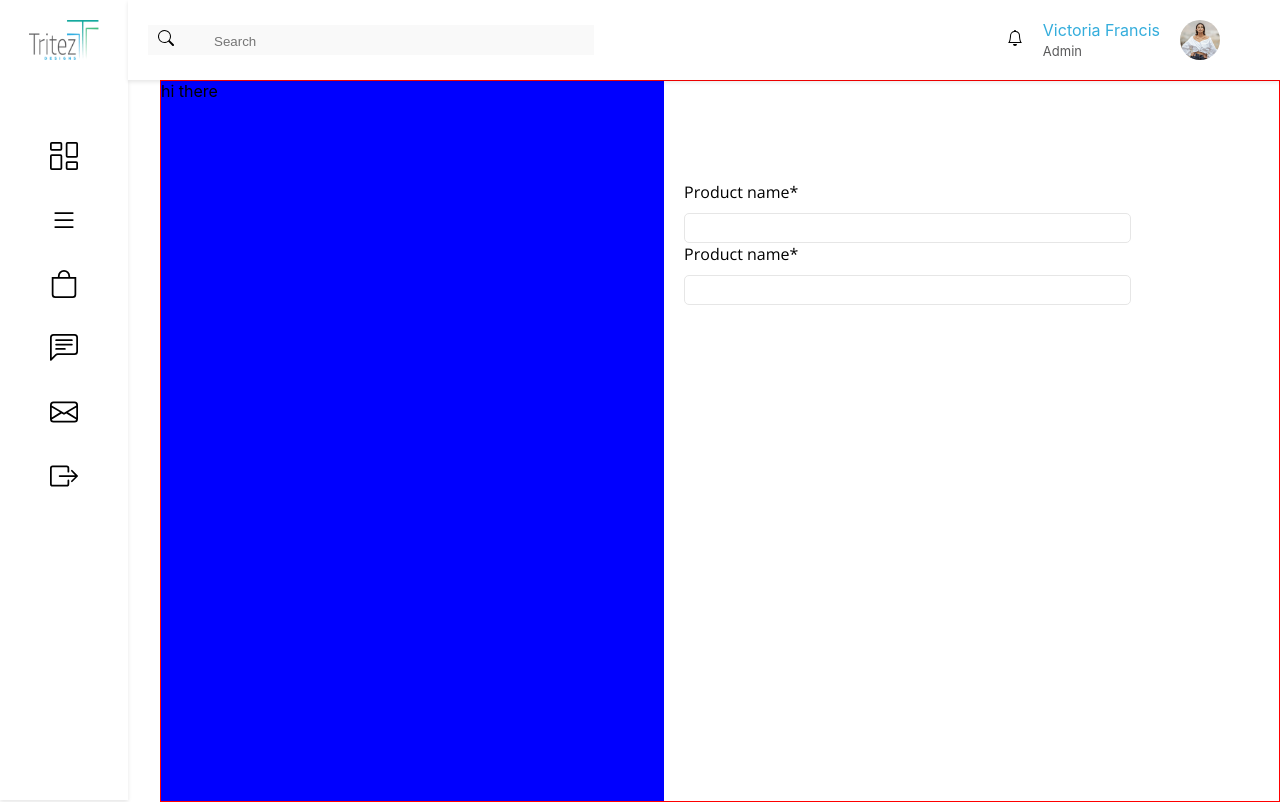
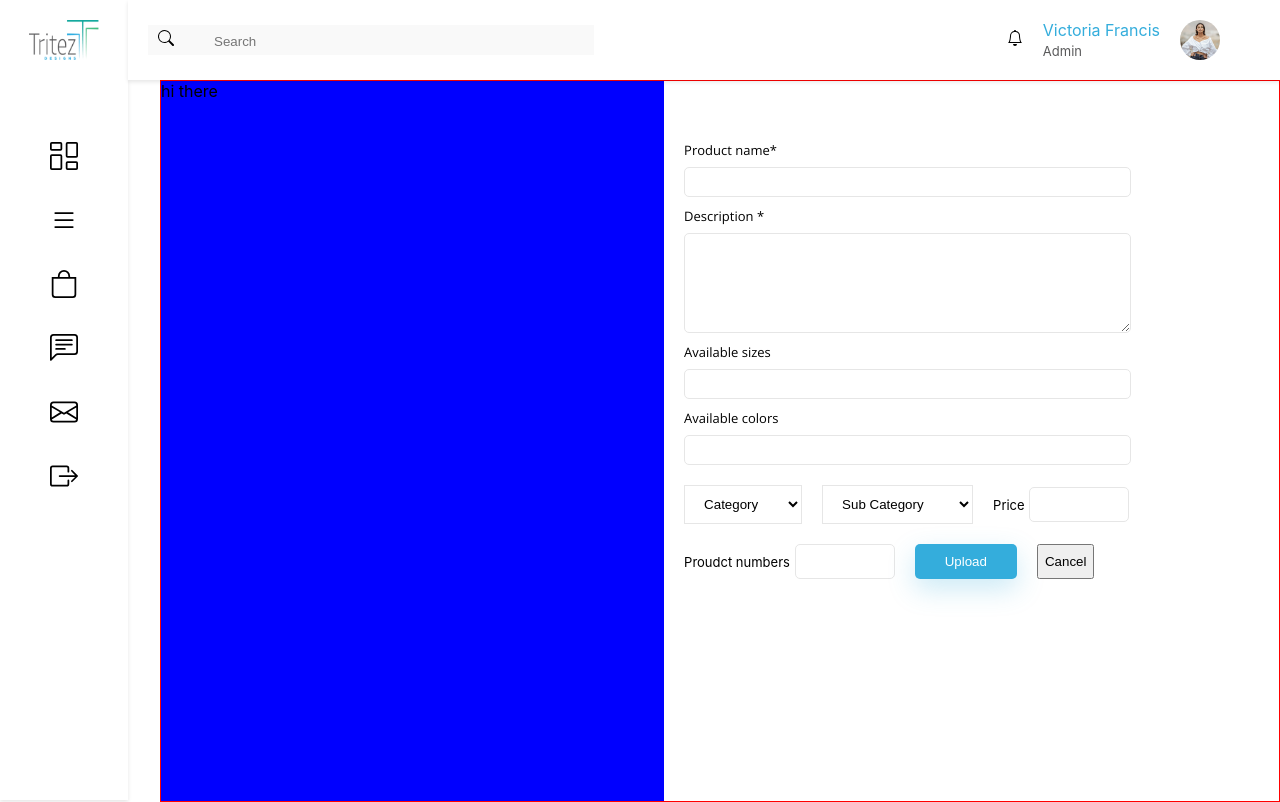
Before and after one commit to sideeq12/admin-trit, a Next.js app: page /addProduct in a window 1280 px wide. Built offline with nearby package versions, Linux system fonts and the light colour scheme; a web font is replaced by a local one.

Commit message:
data input fixes

```diff
--- a/pages/addProduct.tsx
+++ b/pages/addProduct.tsx
@@ -16,7 +16,7 @@ const ImageSection = styled.div`
 const Details = styled.div`
     width : 40%;
     /* background-color: red; */
-    padding-top: 100px;
+    padding-top: 50px;
     height: 90vh;
     margin-left: 20px;
     /* border-left:  1px solid black; */
@@ -25,13 +25,54 @@ const DataInput = styled.div`
     width : 200px;
     width : 100%;
     font-family: 'Open Sans';
+    font-size: small;
+    display: flex;
+    flex-direction: column;
+    gap : 0.5rem;
+    margin-top: 10px;
     input[type=text]{
         width : 100%;
         border: 1px solid #E6E6E6;
         height: 30px;
         border-radius: 5px;
-        margin-top: 10px;
     }
+    textarea{
+        height: 100px;
+        border-radius: 5px;
+        border: 1px solid #E6E6E6;
+    }
+`
+const Select = styled.div`
+    margin-top: 20px;
+    display: flex;
+    font-size: small;
+    div{
+        margin-right: 20px;
+        align-items: center;
+        display: flex;
+        gap : 0.3rem;
+        input{
+            border: 1px solid #E6E6E6;
+            width : 100px;
+            height : 35px;
+            border-radius: 5px;
+        }
+    }
+    select{
+        border: 1px solid #E6E6E6;
+        background-color: white;
+        padding : 10px 15px;
+    }
+    button.upload{
+        background: #34ADDC;
+        border : none;
+        color : white;
+        padding : 5px 30px;
+        box-shadow: 0px 9.88235px 26.3529px rgba(52, 173, 220, 0.25);
+        border-radius: 5px;
+        margin-right: 20px;
+    }
+
 `
 
 const addProduct = ()=>{
@@ -48,9 +89,50 @@ const addProduct = ()=>{
            <input type="text" name="product name" />
            </DataInput>
            <DataInput>
-           <label htmlFor="product name"> Product name*</label>
+           <label htmlFor="product details"> Description * </label>
+           <textarea />
+           </DataInput>
+           <DataInput>
+           <label htmlFor="product name"> Available sizes</label>
            <input type="text" name="product name" />
            </DataInput>
+           <DataInput>
+           <label htmlFor="product name"> Available colors</label>
+           <input type="text" name="product name" />
+           </DataInput>
+           <Select>
+          <div>
+          <select>
+               <option value="">Category</option>
+               <option value="">Clothes</option>
+               <option value="">Accesories</option>
+           </select>
+          </div>
+         <div>
+         <select>
+               <option value="">Sub Category</option>
+               <option value="">T-shirt</option>
+               <option value="">Blouses</option>
+               <option value="">Corporate wears</option>
+               <option value="">Cultural wears</option>
+               <option value="">Hair</option>
+               <option value="">Jewels</option>
+           </select>
+         </div>
+         <div>
+             <label htmlFor="price">Price</label>
+             <input type="text" name="price"/>
+         </div>
+           </Select>
+           <Select>
+           <div>
+             <label htmlFor="price">Proudct numbers</label>
+             <input type="text" name="price"/>
+         </div>
+         <button className="upload">Upload</button>
+         <button>Cancel</button>
+           </Select>
+
         </Details>
         </Productlayer>
         </>
```
